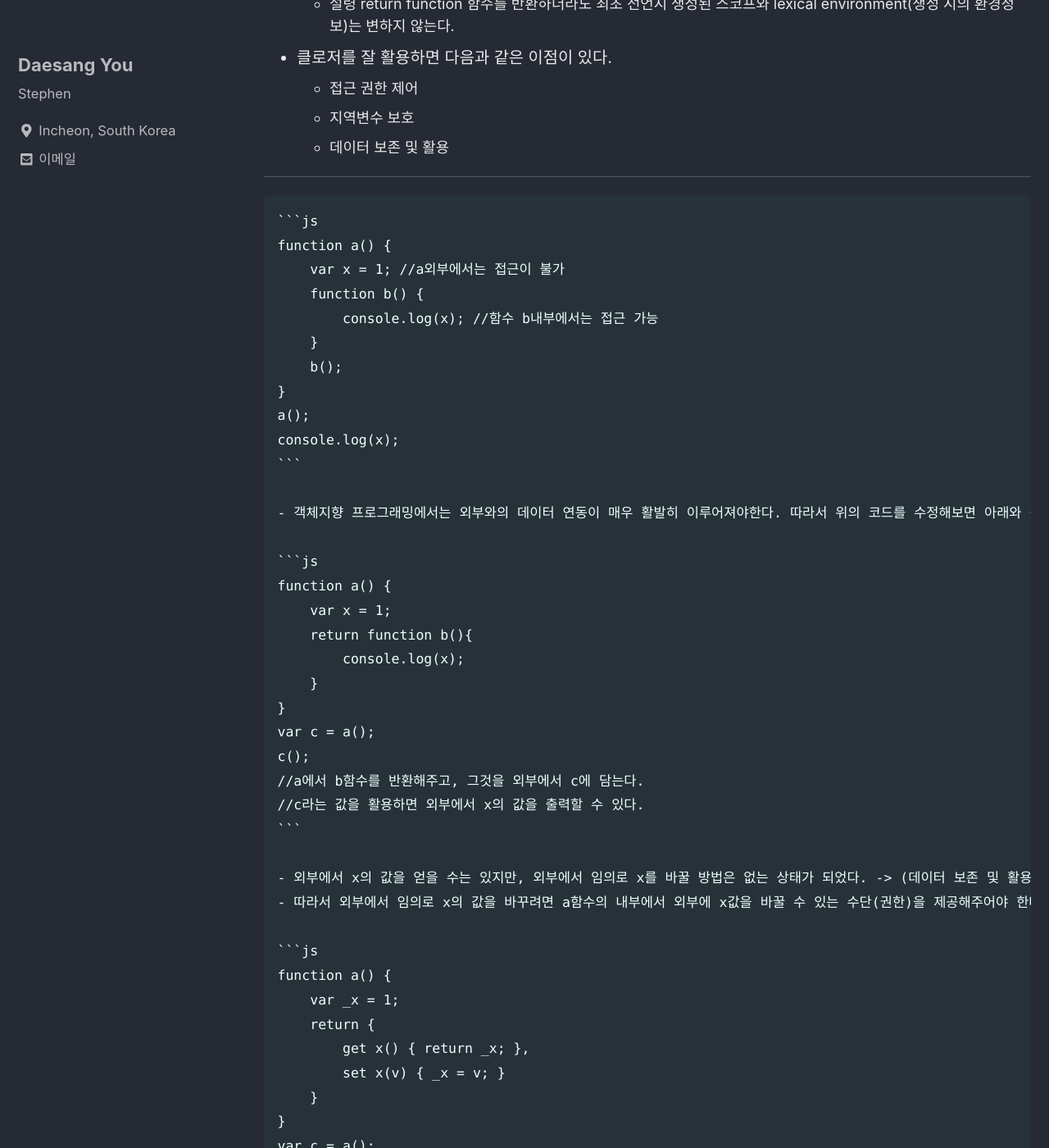
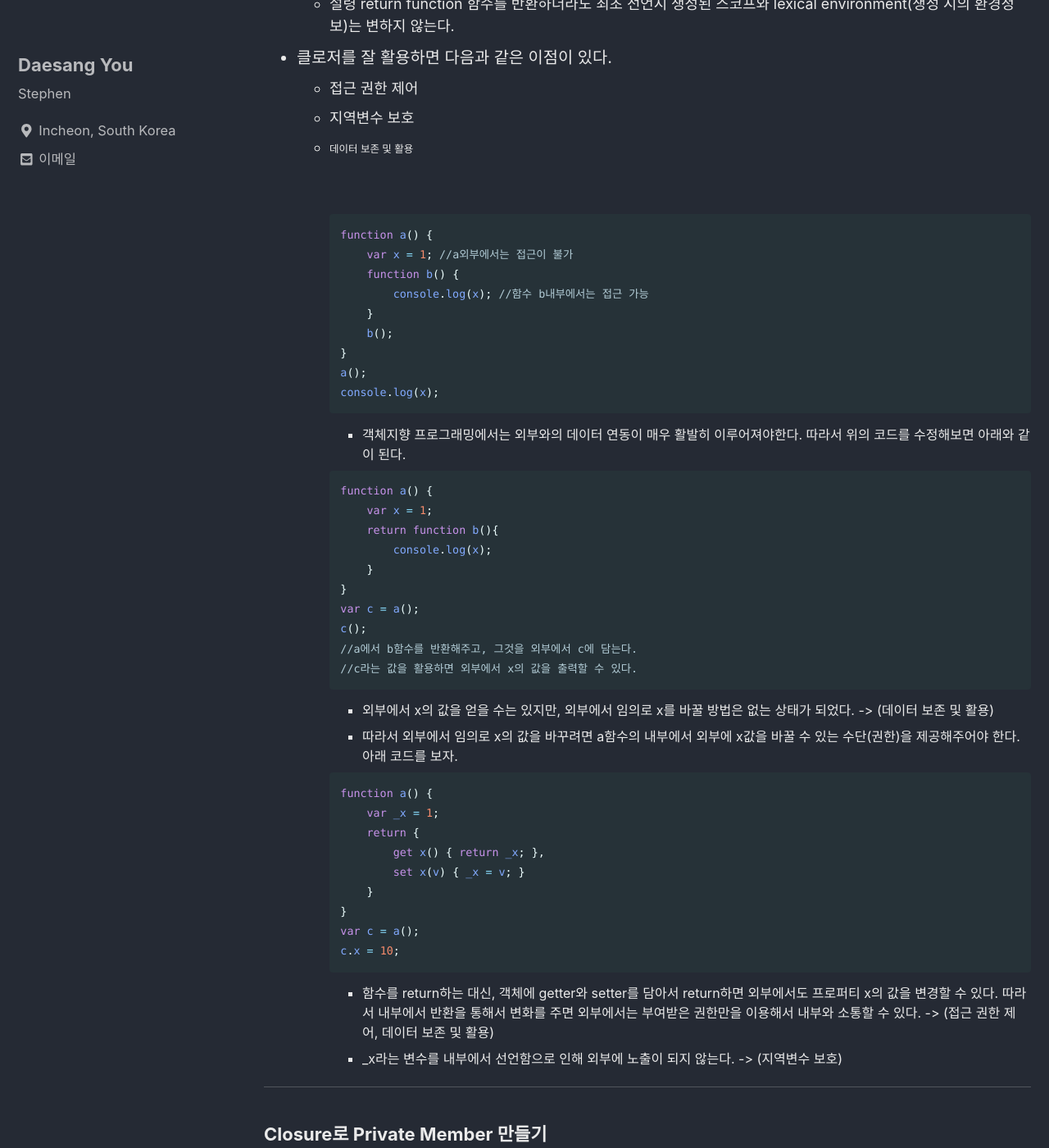
Before and after one commit to eotkd4791/eotkd4791.github.io, a Jekyll site: the page built from _posts/Javascript/2019-11-22-JavaScript07.md, in a window 1280 px wide and 1400 px high, scrolled down 723 px. Shown: the whole window at 82% size. Built offline with Jekyll 4.4.1, drawn with Linux system fonts in a browser that asks for light colours; cached includes are drawn as plain includes; comment, search, counter and statistics services are not loaded; some of the changed text lies outside the part shown.

Commit message:
Update 2019-11-22-JavaScript07.md

````diff
--- a/_posts/Javascript/2019-11-22-JavaScript07.md
+++ b/_posts/Javascript/2019-11-22-JavaScript07.md
@@ -27,7 +27,7 @@ tags:
   - 지역변수 보호
   - 데이터 보존 및 활용
 
----
+    <br><br>
 
     ```js
     function a() {
````
